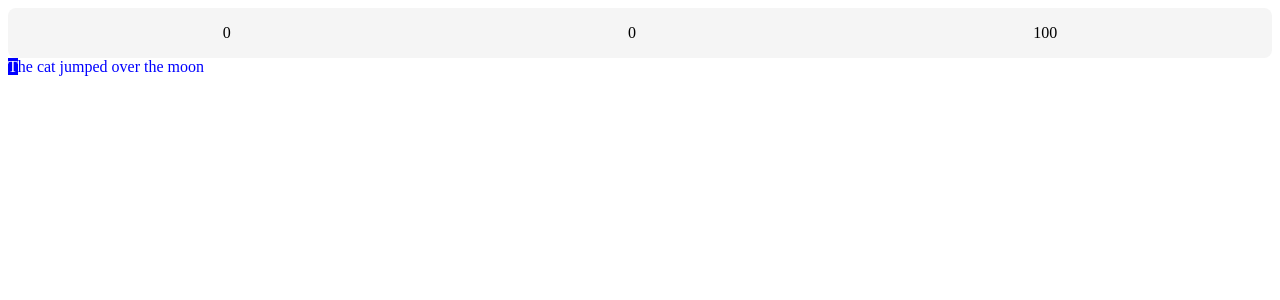
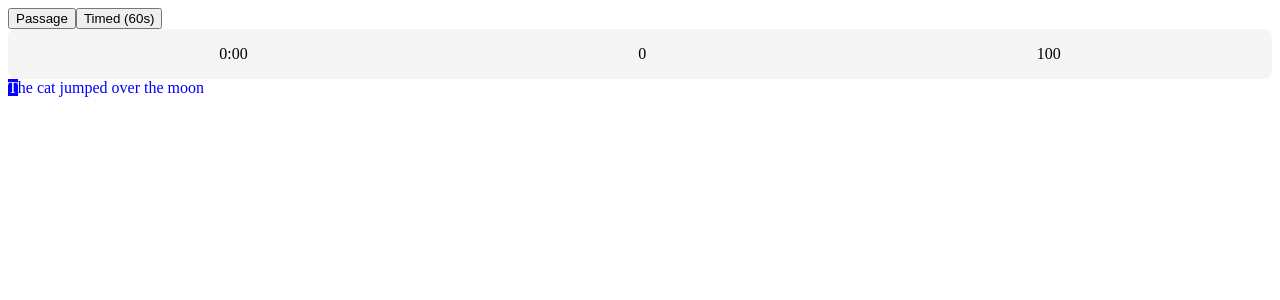
Before and after one commit to OneManBanned/Typing-Speed-Tester, a React (Vite) app: page / in a window 1280 px wide. Shown: the top 300 px of the page. Built offline with nearby package versions, Linux system fonts and the light colour scheme.

Commit message:
feat: add timed mode with 60-second countdown

```diff
--- a/src/App.tsx
+++ b/src/App.tsx
@@ -1,38 +1,69 @@
 import { useState, useEffect } from 'react'
 import TypingArea from './components/TypingArea'
 import Stats from './components/Stats'
+import Options from './components/Options'
+
+type mode = 'passage' | 'timed';
 
 function App() {
 
+  const [mode, setMode] = useState<mode>('passage')
+  const [userInput, setUserInput] = useState<string>('')
   const [timeElapsed, setTimeElapsed] = useState(0)
   const [isTimerRunning, setIsTimerRunning] = useState(false)
   const [stats, setStats] = useState({
     wpm: 0,
     accuracy: 100
   })
+    const paragraphs: string = "The cat jumped over the moon"
+    const characters: string[] = paragraphs.split('')
+
+    const isCompleted = mode === 'passage' ? userInput.length === characters.length : timeElapsed >= 60
 
   useEffect(() => {
     if (!isTimerRunning) return
 
-    const interval = setInterval(() => {
+    const timer = setInterval(() => {
       setTimeElapsed(prevTime => prevTime + 1)
     }, 1000)
 
-    return () => clearInterval(interval)
+    return () => clearInterval(timer)
   }, [isTimerRunning])
+
+  useEffect(() => {
+    if (mode === 'timed' && timeElapsed >= 60) {
+      setIsTimerRunning(false)
+    }
+  }, [timeElapsed, mode])
+
 
   return (
     <>
+      <Options
+        mode={mode}
+        onModeChange={(newMode: mode) => {
+          setMode(newMode)
+          setTimeElapsed(mode === 'timed' ? 60 : 0)
+          setIsTimerRunning(false)
+          setStats({ wpm: 0, accuracy: 100 })
+          setUserInput('')
+        }}
+      />
       <Stats
         timeElapsed={timeElapsed}
         wpm={stats.wpm}
         accuracy={stats.accuracy}
+        mode={mode}
       />
       <TypingArea
         startTimer={() => setIsTimerRunning(true)}
         stopTimer={() => setIsTimerRunning(false)}
         onStatsUpdate={setStats}
         elapsedTime={timeElapsed}
+        userInput={userInput}
+        setUserInput={setUserInput}
+        isCompleted={isCompleted}
+        characters={characters}
       />
     </>
   )
--- /dev/null
+++ b/src/components/Options/Options.tsx
@@ -0,0 +1,29 @@
+import styles from './Options.module.scss'
+
+type OptionsProps = {
+    mode: 'passage' | 'timed'
+    onModeChange: (newMode: 'passage' | 'timed') => void
+}
+
+function Options({ mode, onModeChange }: OptionsProps ) {
+  return <>
+  <div className={styles.modeToggle} role="group" aria-label="Test mode">
+    <button
+        className={`${styles.modeButton} ${mode === 'passage' ? styles.active : ''}`}
+        onClick={() => onModeChange('passage')}
+        aria-pressed={mode === 'passage'}
+    >
+        Passage
+    </button>
+    <button
+        className={`${styles.modeButton} ${mode === 'timed' ? styles.active : ''}`}
+        onClick={() => onModeChange('timed')}
+        aria-pressed={mode === 'timed'}
+    >
+        Timed (60s)
+    </button>
+</div>
+  </>
+  }
+
+  export default Options
--- /dev/null
+++ b/src/components/Options/index.ts
@@ -0,0 +1 @@
+export {default} from './Options'
--- a/src/components/Stats/Stats.tsx
+++ b/src/components/Stats/Stats.tsx
@@ -1,14 +1,20 @@
-import { useState, useEffect } from "react"
 import styles from './Stats.module.scss'
 
 type statsProps = {
     timeElapsed: number
     wpm: number
     accuracy: number
+    mode: 'passage' | 'timed'
 }
 
-function Stats({ timeElapsed, wpm, accuracy }: statsProps) {
+function Stats({ timeElapsed, wpm, accuracy, mode }: statsProps) {
 
+    const displayTime = mode === 'passage' ? timeElapsed : Math.max(0, 60 - timeElapsed)
+    const formatTime = (seconds: number) => {
+        const mins = Math.floor(seconds / 60);
+        const secs = Math.floor(seconds % 60);
+        return `${mins}:${secs.toString().padStart(2, '0')}`;
+    };
 
     return <div className={styles.stats}>
         <div
@@ -16,7 +22,7 @@ function Stats({ timeElapsed, wpm, accuracy }: statsProps) {
             role="timer"
             aria-label="timer-elapsed"
         >
-            {timeElapsed}
+        {formatTime(displayTime)}
         </div>
         <div>{wpm}</div>
         <div>{accuracy}</div>
--- a/src/components/TypingArea/TypingArea.tsx
+++ b/src/components/TypingArea/TypingArea.tsx
@@ -1,4 +1,4 @@
-import { useEffect, useState, useRef, type JSX } from "react"
+import { useEffect, useRef, type JSX } from "react"
 import { getCharacterState, type CharacterState } from "../../utils/typingUtils"
 import styles from '../TypingArea/TypingArea.module.scss'
 
@@ -7,15 +7,16 @@ type TypingAreaProps = {
     stopTimer: () => void
     onStatsUpdate: (stats: { wpm: number, accuracy: number }) => void
     elapsedTime: number
+    userInput: string
+    setUserInput: (input: string) => void
+    isCompleted: boolean
+    characters: string[]
 }
 
-function TypingArea({ startTimer, stopTimer, onStatsUpdate, elapsedTime }: TypingAreaProps) {
+function TypingArea({ startTimer, stopTimer, onStatsUpdate, elapsedTime, userInput, setUserInput, isCompleted, characters }: TypingAreaProps) {
 
     const inputRef = useRef<HTMLInputElement>(null)
-    const [userInput, setUserInput] = useState('')
 
-    const paragraphs: string = "The cat jumped over the moon"
-    const characters: string[] = paragraphs.split('')
 
     useEffect(() => {
         if (userInput.length === 1) {
@@ -41,6 +42,7 @@ function TypingArea({ startTimer, stopTimer, onStatsUpdate, elapsedTime }: Typin
         onStatsUpdate({ wpm: Math.round(wpm), accuracy: Math.round(accuracy) })
     }, [userInput, elapsedTime])
 
+
     const renderCharacter = (char: string, index: number): JSX.Element => {
 
         const state: CharacterState = getCharacterState(char, index, userInput)
@@ -53,6 +55,7 @@ function TypingArea({ startTimer, stopTimer, onStatsUpdate, elapsedTime }: Typin
 
         return <span key={index} className={className}>{displayChar}</span>
     }
+
 
     const handleTypingAreaClick = () => inputRef.current?.focus()
     const handleInputChange = (e: React.ChangeEvent<HTMLInputElement>) => {
@@ -84,7 +87,7 @@ function TypingArea({ startTimer, stopTimer, onStatsUpdate, elapsedTime }: Typin
                 onChange={handleInputChange}
                 onKeyDown={handleKeyDown}
                 onPaste={(e) => e.preventDefault()}
-                disabled={userInput.length >= characters.length}
+                disabled={isCompleted}
                 autoFocus
             ></input>
 
```
Also changed, not shown: src/components/Options/Options.module.scss (added).
